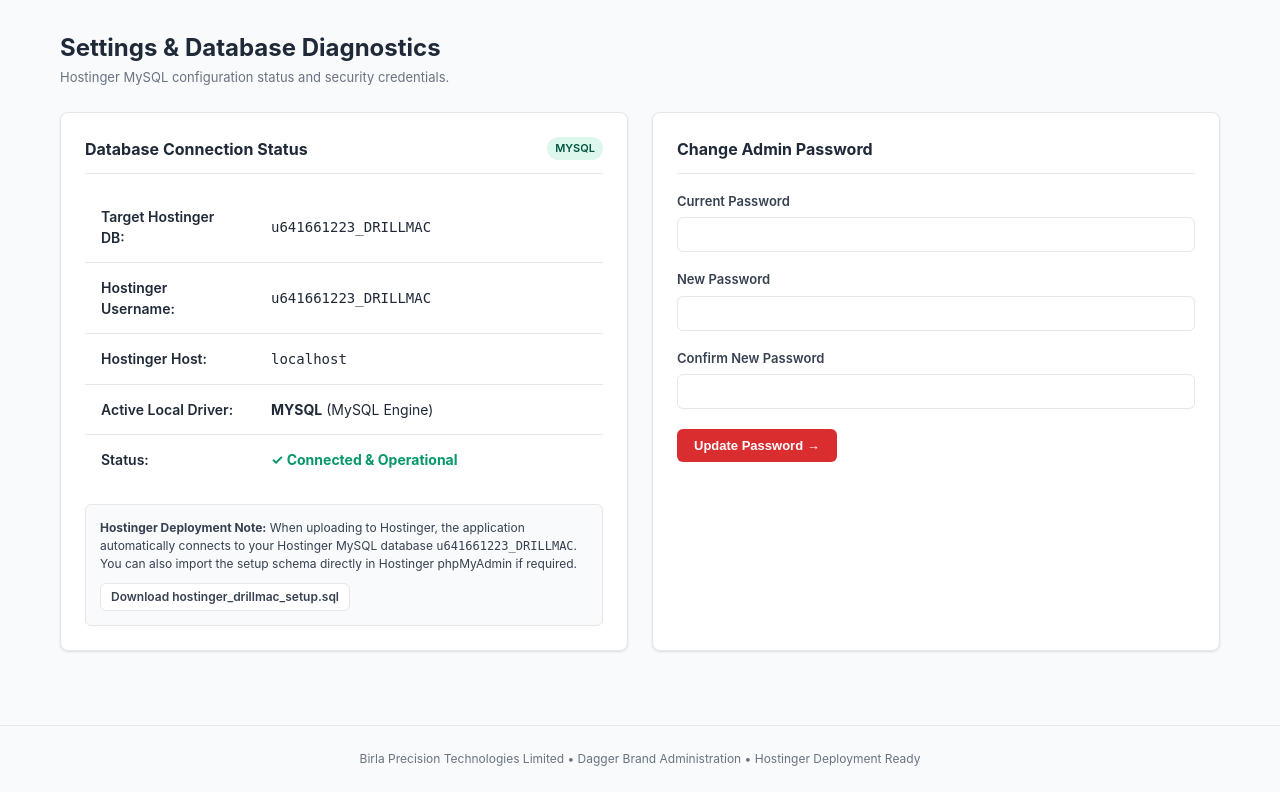
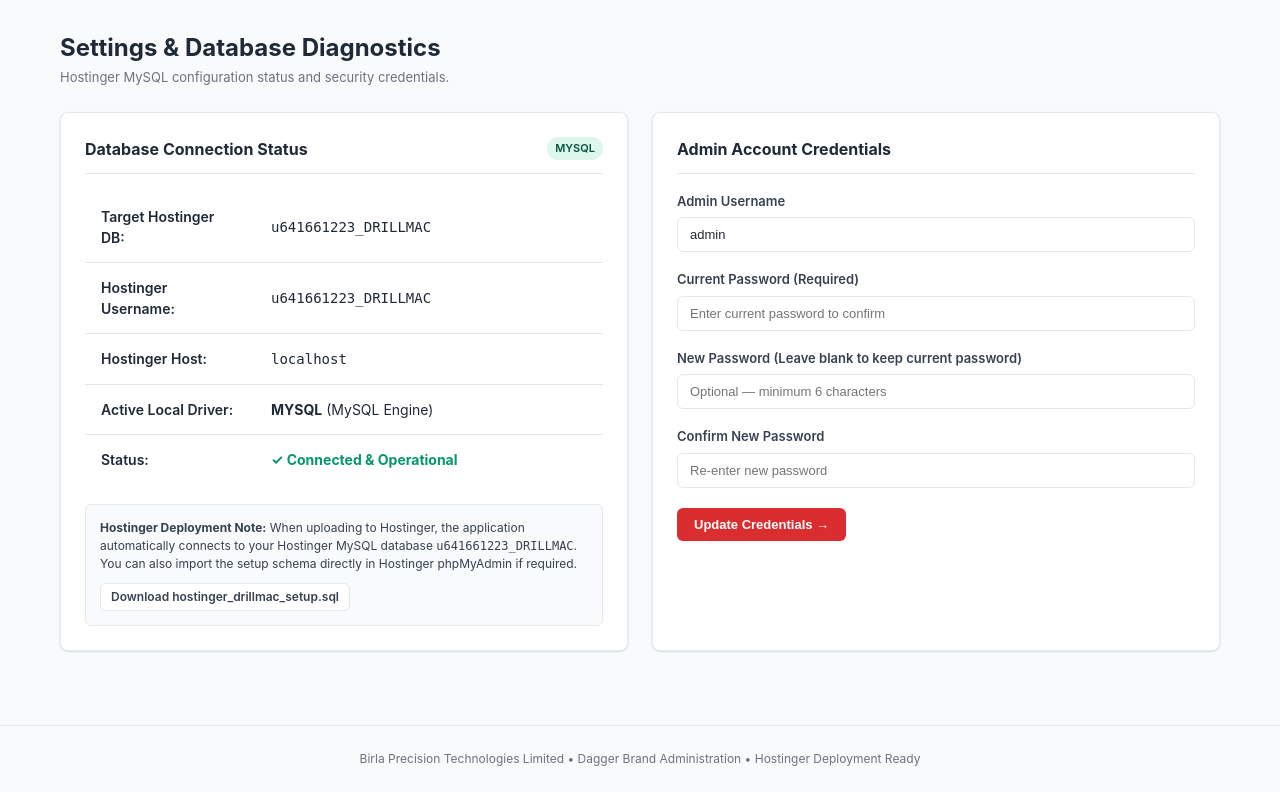
Before and after one commit to SoumyaPrakashNayak/Birla-Precision, a PHP site: page /admin/settings.php in a window 1280 px wide. Shown: the part 64-856 px from the top of the page. Run offline with PHP 8.4, Linux system fonts and the light colour scheme; a user stored in the database is signed in; data comes from the database, SQL or seed files in the repository.

Commit message:
feat: allow updating admin username and password from settings page

```diff
--- a/admin/settings.php
+++ b/admin/settings.php
@@ -10,29 +10,54 @@
 $message = '';
 $error = '';
 
-if ($_SERVER['REQUEST_METHOD'] === 'POST' && isset($_POST['change_password'])) {
+if ($_SERVER['REQUEST_METHOD'] === 'POST' && isset($_POST['change_credentials'])) {
+    $new_user = trim($_POST['username'] ?? '');
     $cur_pass = trim($_POST['current_password'] ?? '');
     $new_pass = trim($_POST['new_password'] ?? '');
     $cnf_pass = trim($_POST['confirm_password'] ?? '');
 
-    if (empty($cur_pass) || empty($new_pass)) {
-        $error = 'Please enter both current and new passwords.';
-    } elseif ($new_pass !== $cnf_pass) {
-        $error = 'New password and confirmation do not match.';
-    } elseif (strlen($new_pass) < 6) {
-        $error = 'New password must be at least 6 characters long.';
+    if (empty($cur_pass)) {
+        $error = 'Current password is required to make changes.';
+    } elseif (empty($new_user)) {
+        $error = 'Username cannot be empty.';
     } else {
         $stmt = $pdo->prepare("SELECT * FROM admins WHERE id = ?");
         $stmt->execute([(int)$_SESSION['bptl_admin_id']]);
         $user = $stmt->fetch();
 
-        if ($user && password_verify($cur_pass, $user['password_hash'])) {
-            $new_hash = password_hash($new_pass, PASSWORD_BCRYPT);
-            $stmt = $pdo->prepare("UPDATE admins SET password_hash = ? WHERE id = ?");
-            $stmt->execute([$new_hash, $user['id']]);
-            $message = 'Password changed successfully.';
+        if (!$user || !password_verify($cur_pass, $user['password_hash'])) {
+            $error = 'Current password is incorrect.';
         } else {
-            $error = 'Current password is incorrect.';
+            // Check if username already used by another admin
+            $chk = $pdo->prepare("SELECT id FROM admins WHERE username = ? AND id != ?");
+            $chk->execute([$new_user, (int)$user['id']]);
+            if ($chk->fetch()) {
+                $error = 'Username "' . htmlspecialchars($new_user) . '" is already taken.';
+            } else {
+                $update_pass = false;
+                if (!empty($new_pass)) {
+                    if ($new_pass !== $cnf_pass) {
+                        $error = 'New password and confirmation do not match.';
+                    } elseif (strlen($new_pass) < 6) {
+                        $error = 'New password must be at least 6 characters long.';
+                    } else {
+                        $update_pass = true;
+                    }
+                }
+
+                if (!$error) {
+                    if ($update_pass) {
+                        $new_hash = password_hash($new_pass, PASSWORD_BCRYPT);
+                        $stmt = $pdo->prepare("UPDATE admins SET username = ?, password_hash = ? WHERE id = ?");
+                        $stmt->execute([$new_user, $new_hash, $user['id']]);
+                    } else {
+                        $stmt = $pdo->prepare("UPDATE admins SET username = ? WHERE id = ?");
+                        $stmt->execute([$new_user, $user['id']]);
+                    }
+                    $_SESSION['bptl_admin_user'] = $new_user;
+                    $message = 'Admin credentials updated successfully.';
+                }
+            }
         }
     }
 }
@@ -99,33 +124,45 @@
     </div>
   </div>
 
-  <!-- Change Password Card -->
+  <!-- Change Credentials Card -->
   <div class="admin-card">
     <div class="admin-card-header">
-      <h2 class="admin-card-title">Change Admin Password</h2>
+      <h2 class="admin-card-title">Admin Account Credentials</h2>
     </div>
 
     <form method="POST">
-      <input type="hidden" name="change_password" value="1">
+      <input type="hidden" name="change_credentials" value="1">
 
       <div class="admin-form-group">
-        <label class="admin-label" for="current_password">Current Password</label>
-        <input type="password" id="current_password" name="current_password" class="admin-input" required>
+        <label class="admin-label" for="username">Admin Username</label>
+        <input
+          type="text"
+          id="username"
+          name="username"
+          class="admin-input"
+          required
+          value="<?= htmlspecialchars($_SESSION['bptl_admin_user'] ?? 'admin') ?>"
+        >
       </div>
 
       <div class="admin-form-group">
-        <label class="admin-label" for="new_password">New Password</label>
-        <input type="password" id="new_password" name="new_password" class="admin-input" required minlength="6">
+        <label class="admin-label" for="current_password">Current Password (Required)</label>
+        <input type="password" id="current_password" name="current_password" class="admin-input" required placeholder="Enter current password to confirm">
+      </div>
+
+      <div class="admin-form-group">
+        <label class="admin-label" for="new_password">New Password (Leave blank to keep current password)</label>
+        <input type="password" id="new_password" name="new_password" class="admin-input" minlength="6" placeholder="Optional — minimum 6 characters">
       </div>
 
       <div class="admin-form-group">
         <label class="admin-label" for="confirm_password">Confirm New Password</label>
-        <input type="password" id="confirm_password" name="confirm_password" class="admin-input" required minlength="6">
+        <input type="password" id="confirm_password" name="confirm_password" class="admin-input" minlength="6" placeholder="Re-enter new password">
       </div>
 
       <div style="margin-top:20px;">
         <button type="submit" class="admin-btn admin-btn-primary">
-          Update Password &rarr;
+          Update Credentials &rarr;
         </button>
       </div>
     </form>
```
